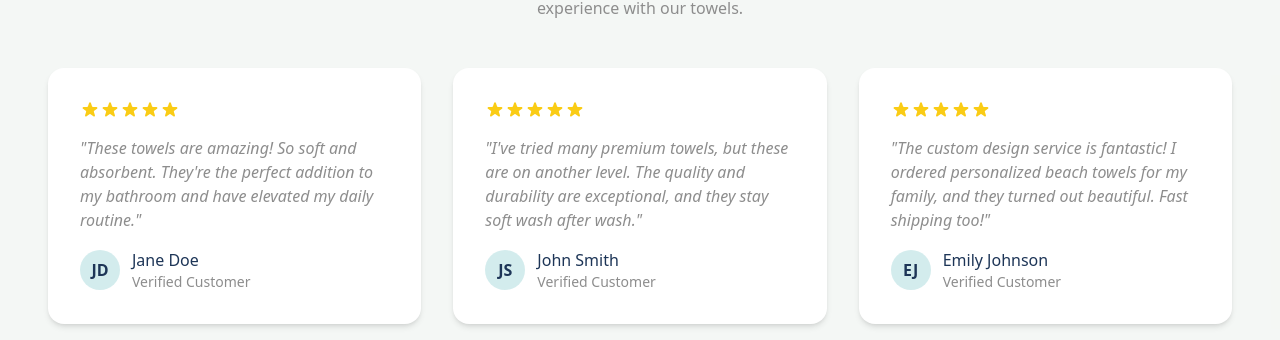
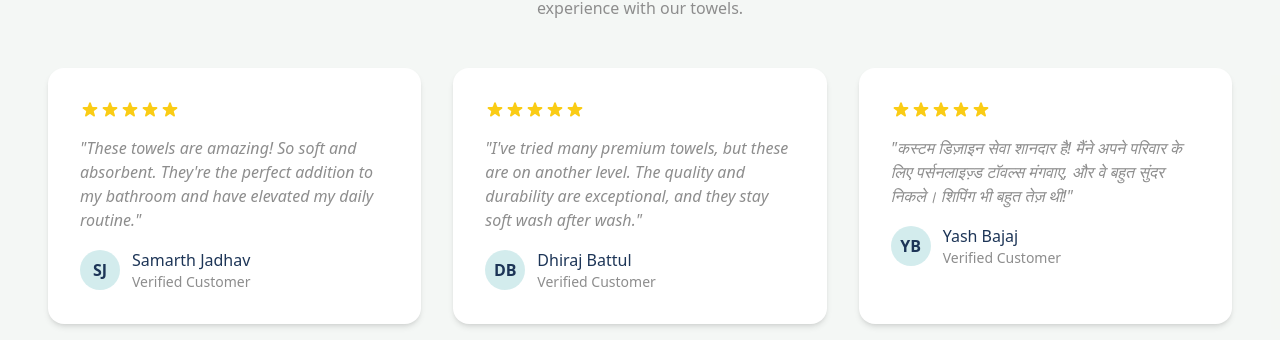
Before and after one commit to aryand1009/towel-e-commerce, a React (Vite) app: page / in a window 1280 px wide. Shown: the part 2212-2552 px from the top of the page. Built offline with nearby package versions, Linux system fonts and the light colour scheme.

Commit message:
Update Index.tsx

```diff
--- a/src/pages/Index.tsx
+++ b/src/pages/Index.tsx
@@ -160,10 +160,10 @@ const Index = () => {
               </p>
               <div className="flex items-center">
                 <div className="w-10 h-10 rounded-full bg-towel-accent/50 flex items-center justify-center font-semibold text-towel-dark mr-3">
-                  JD
+                  SJ
                 </div>
                 <div>
-                  <h4 className="font-medium">Jane Doe</h4>
+                  <h4 className="font-medium">Samarth Jadhav</h4>
                   <p className="text-sm text-towel-gray">Verified Customer</p>
                 </div>
               </div>
@@ -189,10 +189,10 @@ const Index = () => {
               </p>
               <div className="flex items-center">
                 <div className="w-10 h-10 rounded-full bg-towel-accent/50 flex items-center justify-center font-semibold text-towel-dark mr-3">
-                  JS
+                  DB
                 </div>
                 <div>
-                  <h4 className="font-medium">John Smith</h4>
+                  <h4 className="font-medium">Dhiraj Battul</h4>
                   <p className="text-sm text-towel-gray">Verified Customer</p>
                 </div>
               </div>
@@ -214,14 +214,14 @@ const Index = () => {
                 ))}
               </div>
               <p className="mb-4 italic text-towel-gray">
-                "The custom design service is fantastic! I ordered personalized beach towels for my family, and they turned out beautiful. Fast shipping too!"
+                "कस्टम डिज़ाइन सेवा शानदार है! मैंने अपने परिवार के लिए पर्सनलाइज़्ड टॉवल्स मंगवाए, और वे बहुत सुंदर निकले। शिपिंग भी बहुत तेज़ थी!"
               </p>
               <div className="flex items-center">
                 <div className="w-10 h-10 rounded-full bg-towel-accent/50 flex items-center justify-center font-semibold text-towel-dark mr-3">
-                  EJ
+                    YB
                 </div>
                 <div>
-                  <h4 className="font-medium">Emily Johnson</h4>
+                  <h4 className="font-medium">Yash Bajaj</h4>
                   <p className="text-sm text-towel-gray">Verified Customer</p>
                 </div>
               </div>
```
